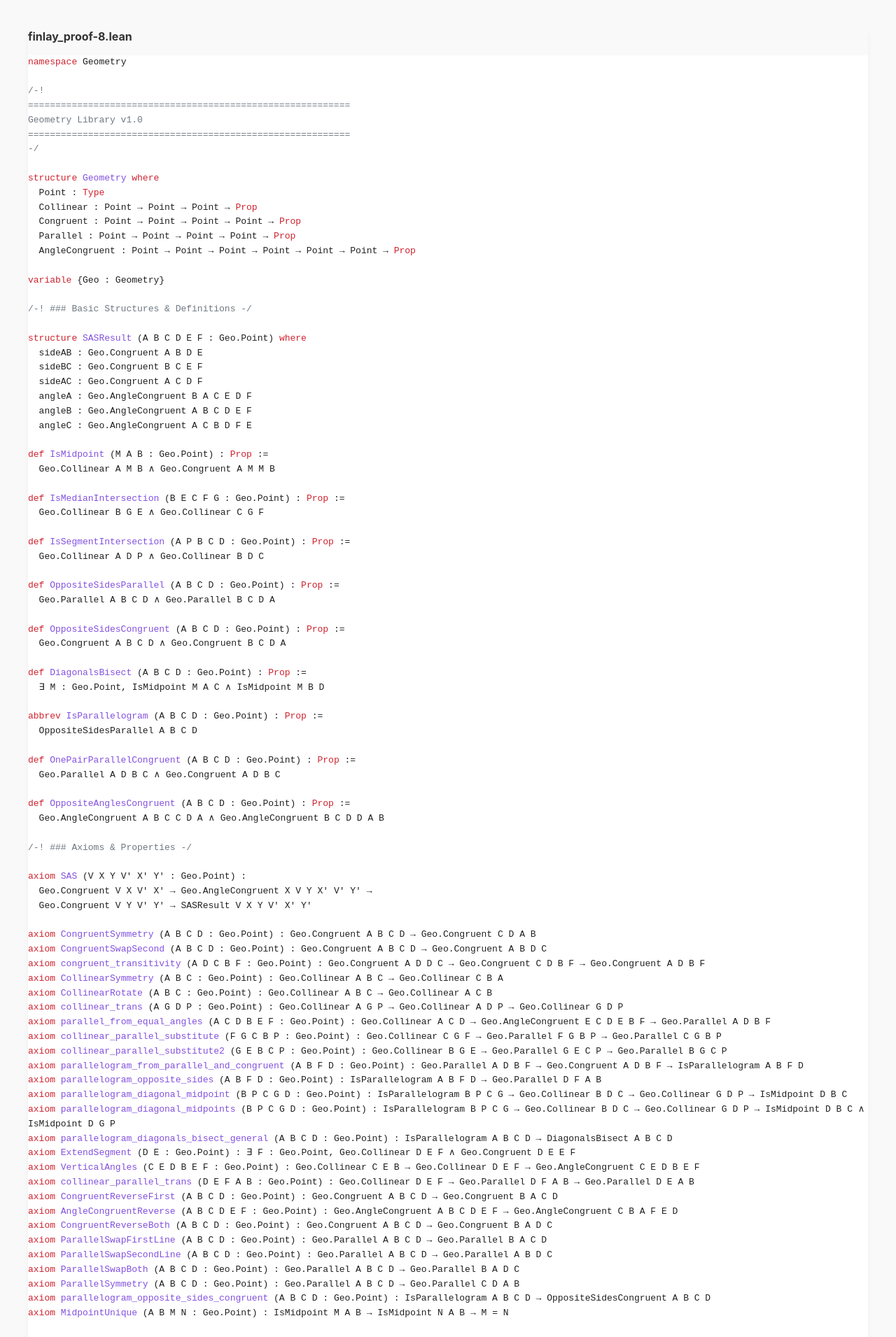
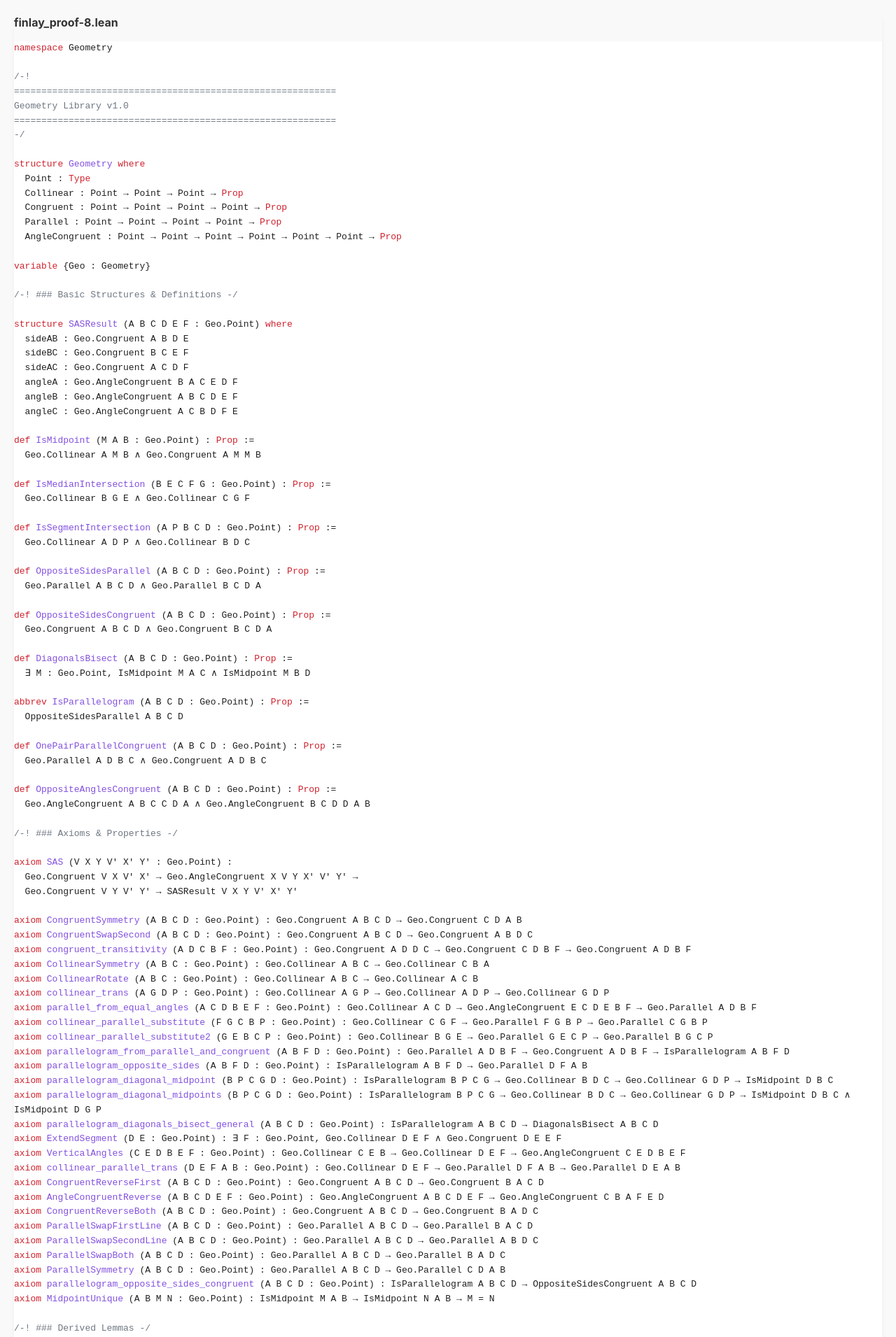
Before and after one commit to cgjteam/cgjteam.github.io, a Jekyll site: the page Geometry_lean.html, which Jekyll copies as it is, in a window 1280 px wide. Shown: the top 1911 px of the page at 70% size. Built offline with Jekyll 4.4.1, drawn with Linux system fonts in a browser that asks for light colours.

Commit message:
Adjust layout styles in Geometry_lean.html
Updated max-width and margin for better layout.

```diff
--- a/Geometry_lean.html
+++ b/Geometry_lean.html
@@ -8,8 +8,8 @@
         body {
             font-family: -apple-system, BlinkMacSystemFont, "Segoe UI", Roboto, sans-serif;
             line-height: 1.6;
-            max-width: 1200px;
-            margin: 40px auto;
+            max-width: 1400px;
+            margin: 20px auto;
             padding: 0 20px;
             background-color: #f9f9f9;
             color: #333;
```
